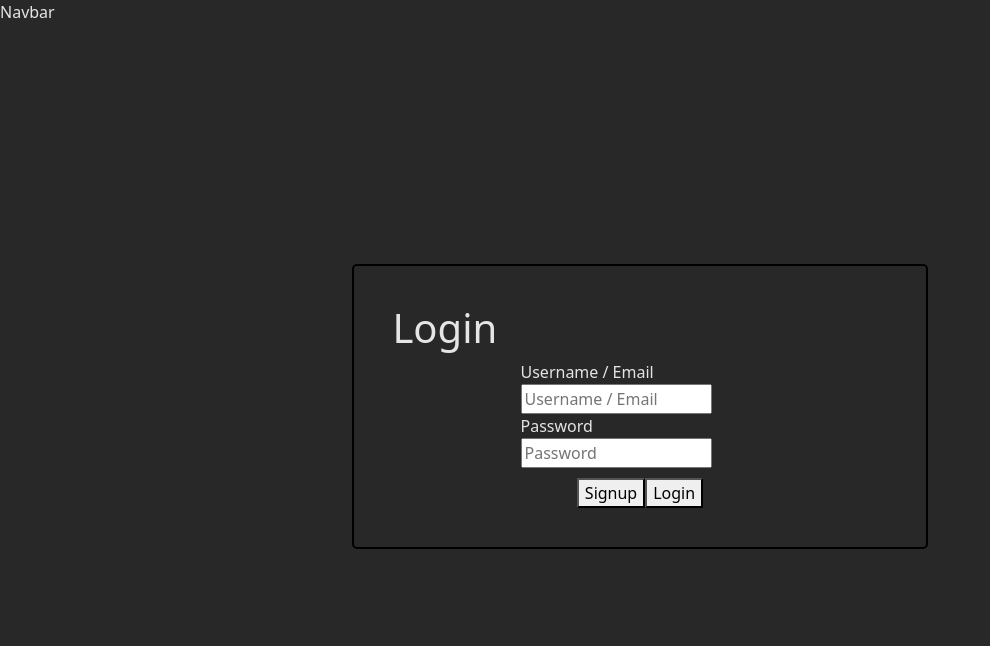
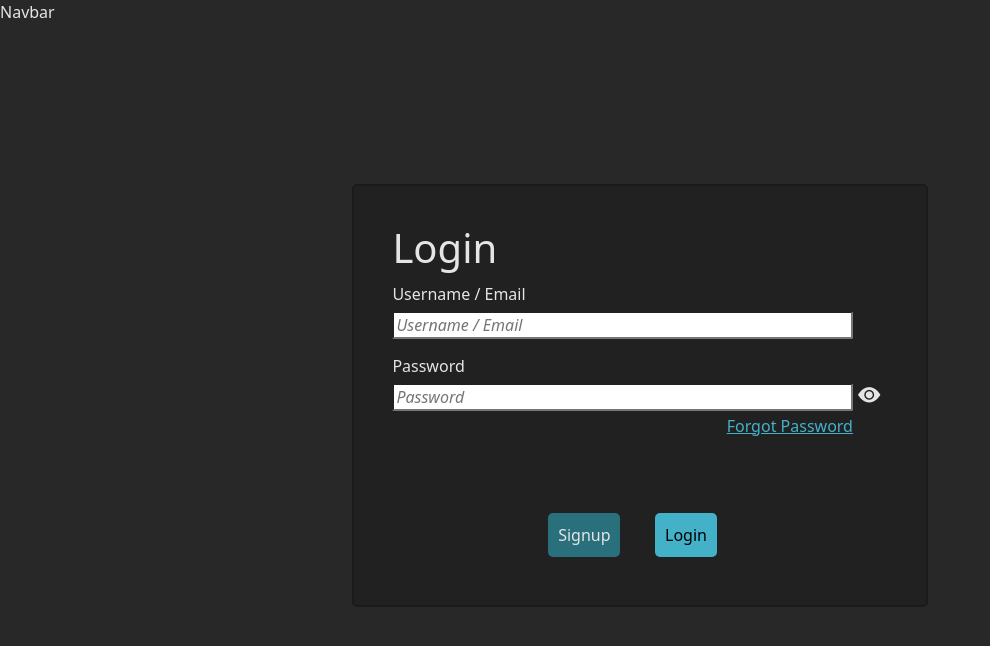
Before and after one commit to DakotaSpencer/Projects-In-Web-Dev, a React (Create React App) app in the folder frontend/pokesite/: page /login in a window 1280 px wide. Shown: the top 646 px of the page, without its empty margins (0-990 px from the left). Built offline with nearby package versions, Linux system fonts and the light colour scheme.

Commit message:
finished the login page design

```diff
--- a/frontend/pokesite/package.json
+++ b/frontend/pokesite/package.json
@@ -7,6 +7,7 @@
     "@testing-library/react": "^13.4.0",
     "@testing-library/user-event": "^13.5.0",
     "bootstrap": "^5.3.3",
+    "bootstrap-icons": "^1.11.3",
     "react": "^18.2.0",
     "react-bootstrap": "^2.10.2",
     "react-dom": "^18.2.0",
--- a/frontend/pokesite/public/index.html
+++ b/frontend/pokesite/public/index.html
@@ -24,7 +24,7 @@
       work correctly both with client-side routing and a non-root public URL.
       Learn how to configure a non-root public URL by running `npm run build`.
     -->
-    <title>React App</title>
+    <title>PokeSite</title>
   </head>
   <body>
     <noscript>You need to enable JavaScript to run this app.</noscript>
--- a/frontend/pokesite/src/App.scss
+++ b/frontend/pokesite/src/App.scss
@@ -7,31 +7,76 @@ body {
 }
 
 .borderContainer {
-	border: 2px black solid;
-  border-radius: 5px;
+	border: 2px #1C1B1B solid;
+	border-radius: 5px;
+}
+
+a{
+  color: $teal;
+  &:hover{
+    color: $teal2;
+  }
+  &:active{
+    color: #256571;
+  }
+  &:visited{
+    color: $teal;
+  }
 }
 
 .login {
-	display: flex;
-	align-items: center;
-	justify-content: center;
+	@include flexCenter;
 	height: 100%;
-	margin-top: 30vh;
-  .borderContainer{
-    padding: 3%;
-    width: 45%;
-    .form{
-      display: flex;
-      align-items: center;
-      justify-items: center;
-      flex-direction: column;
-      .inputs input{
-        width: 80%;
+	margin-top: 20vh;
+	.borderContainer {
+    h1{
+      margin-bottom: 2%;
+    }
+		padding: 3%;
+		width: 45%;
+    background-color: #222121;
+		.form {
+			@include flexCenter;
+			flex-direction: column;
+			.inputs input {
+				width: 93%;
+        height: 35%;
+        margin-top: 1%;
+        margin-bottom: 3%;
+        border-radius: 2px;
+        &::placeholder{
+          font-style: italic;
+        }
+			}
+      .bi-eye-fill, .bi-eye-slash-fill{
+        margin-left: 1%;
+        color: $light-grey;
+        font-size: 1.4em;
+        cursor: pointer;
+        &:hover{
+          color: #BDBDBD;
+        }
       }
-    }
-    .buttons{
-      margin-top: 2%;
-    }
-  }
-
+      .forgot{
+        text-align: right !important;
+        margin-top: -2.5% !important;
+        margin-right: 7% !important;
+      }
+		}
+		.buttons {
+			margin-top: 10%;
+			width: 100%;
+      @include flexCenter;
+			.loginBtn {
+        @include buttons($teal, #000)
+      }
+      .signup{
+        @include buttons($teal2, $light-grey)
+      }
+      button{
+        margin: 2%;
+        margin-right: 5%;
+      }
+		}
+	}
 }
--- a/frontend/pokesite/src/index.scss
+++ b/frontend/pokesite/src/index.scss
@@ -2,6 +2,7 @@
 $black: #292828ff;
 $red: #bd3e3eff;
 $teal: #43b2c8ff;
+$teal2: #296F7C;
 $light-grey: #e5e5e5ff;
 
 // Other vars
@@ -10,3 +11,20 @@ $light-grey: #e5e5e5ff;
 @import "~bootstrap/scss/bootstrap";
 
 // Mixins
+@mixin flexCenter() {
+	display: flex;
+	align-content: center;
+	justify-content: center;
+}
+
+@mixin buttons($bgColor, $txtColor) {
+	padding: 2%;
+	border-radius: 5px;
+	background-color: $bgColor;
+	color: $txtColor;
+	border: none;
+	text-align: center;
+	text-decoration: none;
+	display: inline-block;
+	font-size: 16px;
+}
--- a/frontend/pokesite/src/pages/Login.js
+++ b/frontend/pokesite/src/pages/Login.js
@@ -1,6 +1,9 @@
-import React from "react";
+import React, { useState } from "react";
+import "bootstrap-icons/font/bootstrap-icons.css";
 
 const Login = () => {
+	const [showPassword, setShowPassword] = useState(false);
+
 	return (
 		<div className="login">
 			<div className="borderContainer">
@@ -13,8 +16,17 @@ const Login = () => {
 						<br />
 						<label htmlFor="password">Password</label>
 						<br />
-						<input name="password" type="password" placeholder="Password" />
+						<input
+							name="password"
+							type={showPassword ? "text" : "password"}
+							placeholder="Password"
+						/>
+						<i
+							className={`bi bi-eye${showPassword ? "-slash-fill" : "-fill"}`}
+							onClick={() => setShowPassword(!showPassword)}
+						></i>
 						<br />
+						<p className="forgot"><a href="/home" >Forgot Password</a></p>
 					</div>
 					<div className="buttons">
 						<button className="signup">Signup</button>
```
Also changed, not shown: 1 other file (tests, documents, lock files or other folders).
